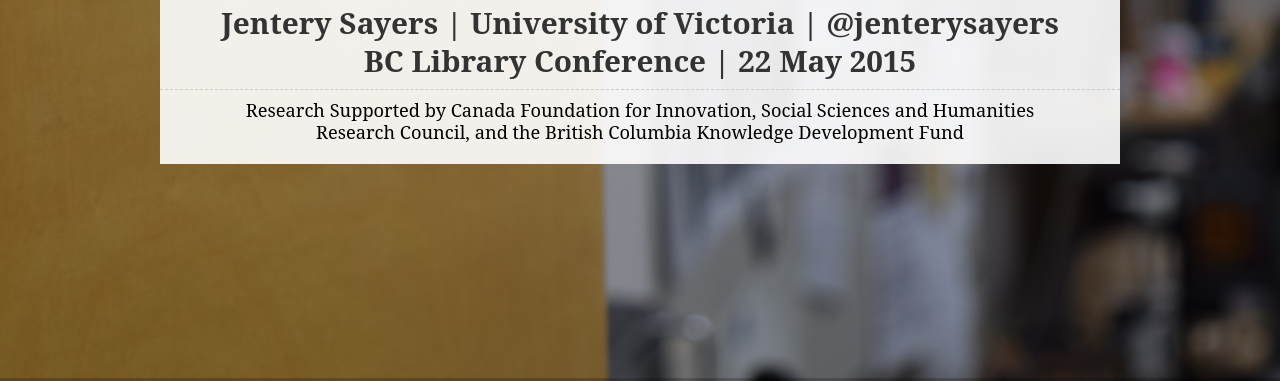
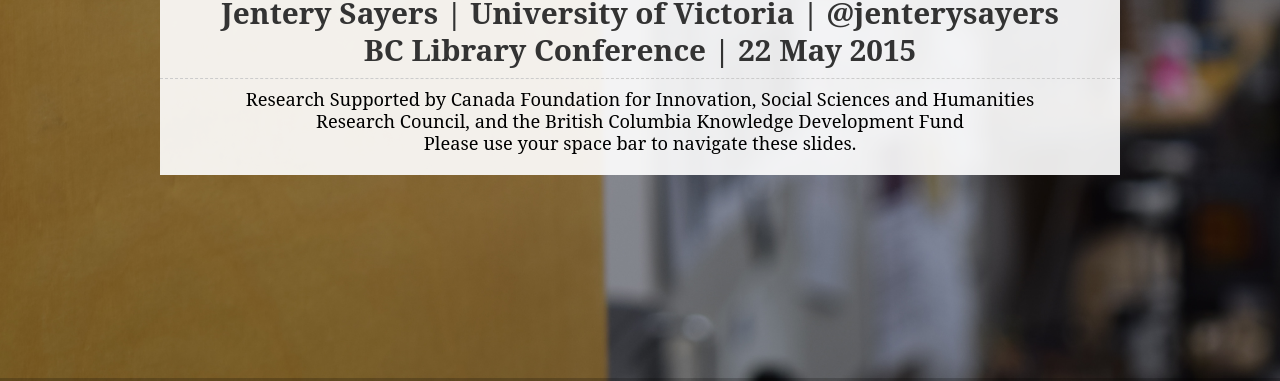
Before and after one commit to uvicmakerlab/bclibrary, a plain HTML site: page index.html in a window 1280 px wide. Shown: the part 419-800 px from the top of the page. Drawn offline with Linux system fonts and the light colour scheme.

Commit message:
third commit

```diff
--- a/index.html
+++ b/index.html
@@ -43,7 +43,7 @@
   	<h1>The Digital Fab Lab @UVic</h1>
   	<h2>"Between English + Visual Arts"</h2>
   	<h3>Jentery Sayers | University of Victoria | @jenterysayers<br>BC Library Conference  | 22 May 2015</h3>
-  	<small>Research Supported by Canada Foundation for Innovation, Social Sciences and Humanities<br>Research Council, and the British Columbia Knowledge Development Fund</small>
+  	<small>Research Supported by Canada Foundation for Innovation, Social Sciences and Humanities<br>Research Council, and the British Columbia Knowledge Development Fund<br>Please use your space bar to navigate these slides.</small>
   	</section>
 
   	<section id="today" data-background="images/1alpha.jpg">
@@ -53,8 +53,6 @@
   	The Fab Lab as DH Space + Place<br>
   	Talk about Libraries + Makerspaces</h2>
   	</section>
-
-  	<section id="lab" class="transparent" data-background="images/1.jpg"></section>
 
   	<section id="motivations">
   	<h1>Lab Motivations + Research</h1>
```
